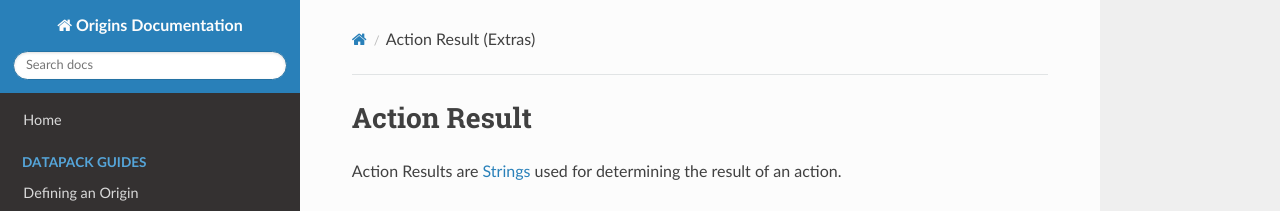
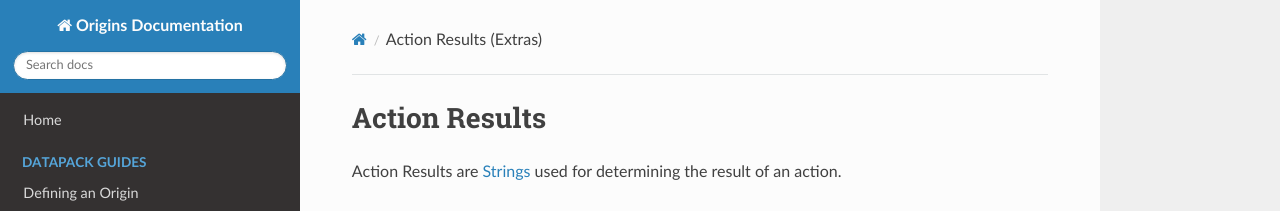
Before and after one commit to apace100/origins-docs, an MkDocs documentation site: the page built from docs/misc/extras/action_results.md, in a window 1280 px wide. Shown: the top 211 px of the page. Built offline with MkDocs 1.6.1, drawn with Linux system fonts in a browser that asks for light colours; nearby versions of some CDN libraries.

Commit message:
Changed `action_result.md` (Extras)
Made the name of the file plural

```diff
--- a/docs/misc/extras/action_result.md
+++ b/docs/misc/extras/action_results.md
@@ -1,9 +1,9 @@
 ---
-title: Action Result (Extras)
+title: Action Results (Extras)
 date: 2021-12-27
 ---
 
-#   Action Result
+#   Action Results
 Action Results are [Strings](../../types/data_types/string.md) used for determining the result of an action.
 
 
```
